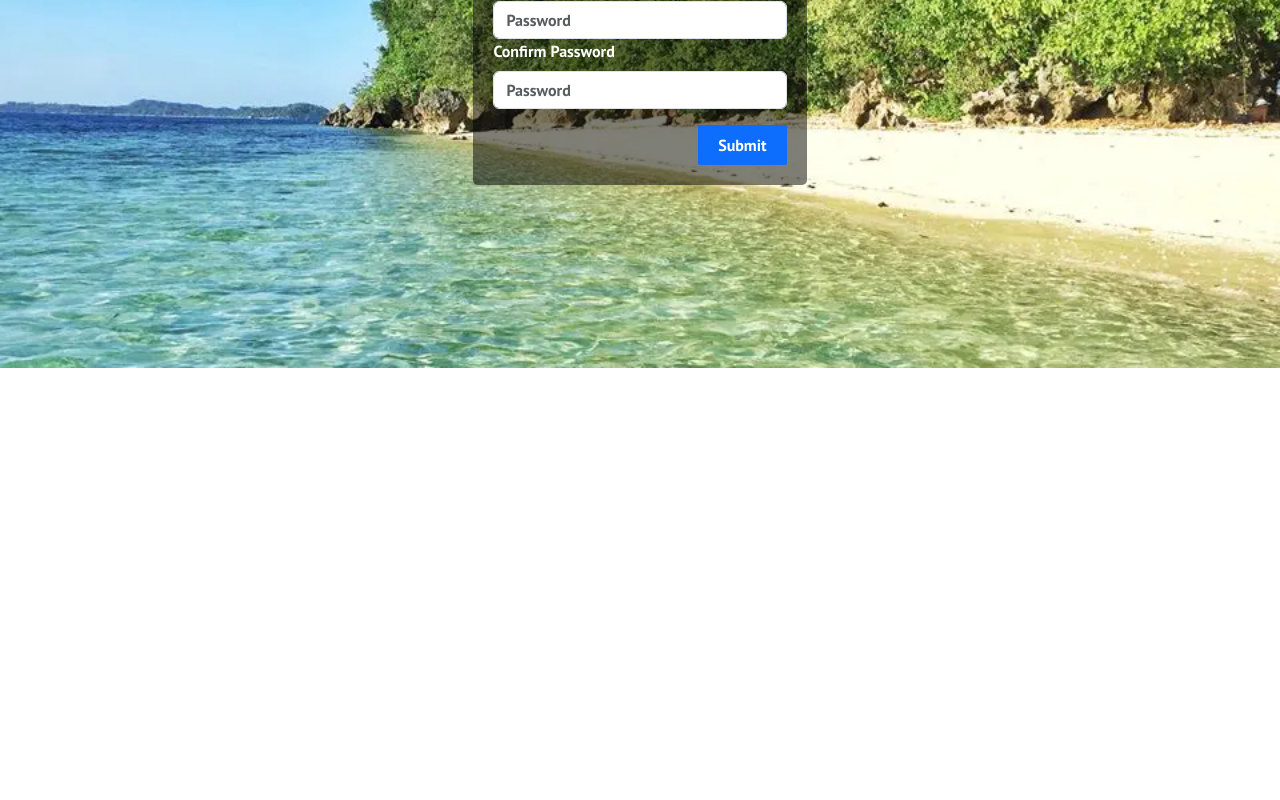
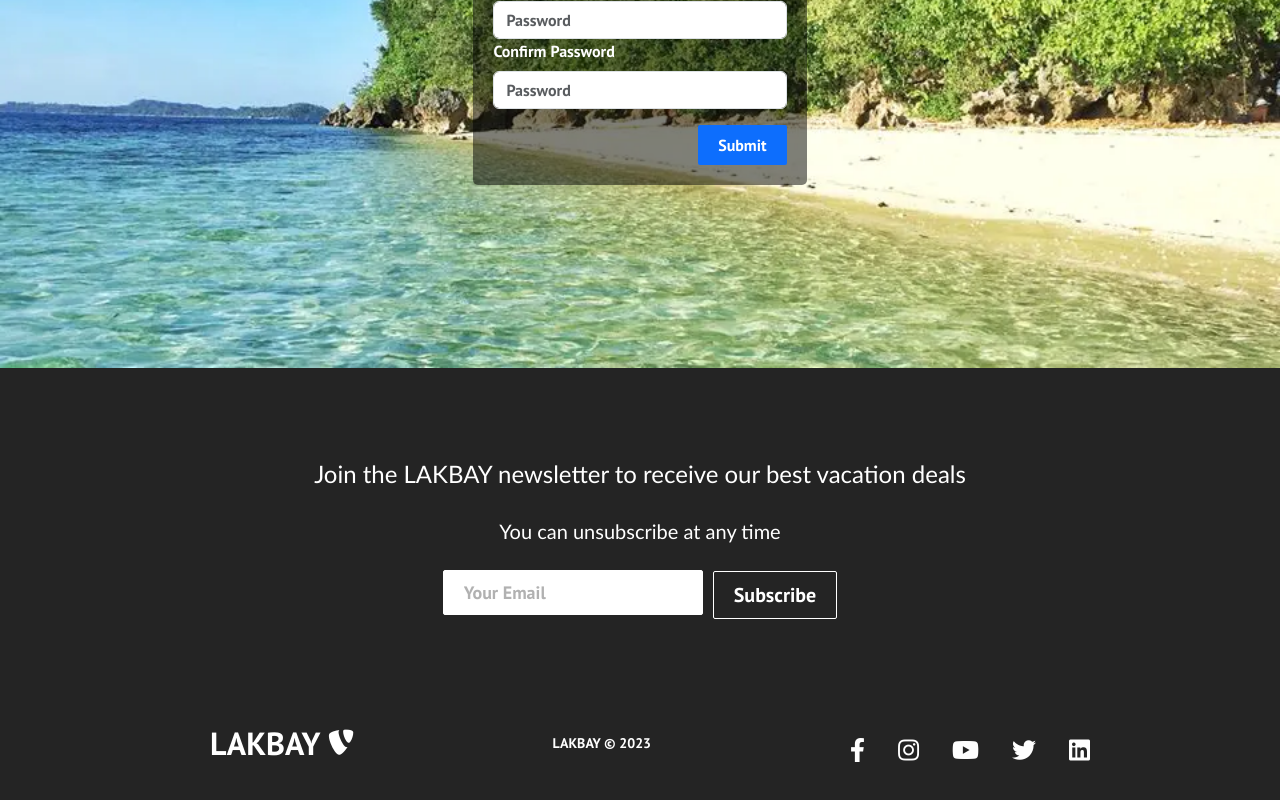
Before and after one commit to jcac8947/qcprovince, a React (Create React App) app: page /sign-up in a window 1280 px wide. Shown: the part 512-1312 px from the top of the page. Before the commit the page ends 880 px from the top, so only its background shows below. Built offline with nearby package versions, Linux system fonts and the light colour scheme.

Commit message:
add footer to pages

```diff
--- a/src/components/Footer.js
+++ b/src/components/Footer.js
@@ -25,9 +25,10 @@ function Footer() {
                     </form>
                 </div>
             </section>
-            <div class='footer-links'>
+
+            {/* <div className='footer-links'>
                 <div className='footer-link-wrapper'>
-                    <div class='footer-link-items'>
+                    <div className='footer-link-items'>
                         <h2>About Us</h2>
                         <Link to='/sign-up'>How it works</Link>
                         <Link to='/'>Testimonials</Link>
@@ -35,7 +36,7 @@ function Footer() {
                         <Link to='/'>Investors</Link>
                         <Link to='/'>Terms of Service</Link>
                     </div>
-                    <div class='footer-link-items'>
+                    <div className='footer-link-items'>
                         <h2>Contact Us</h2>
                         <Link to='/'>Contact</Link>
                         <Link to='/'>Support</Link>
@@ -44,14 +45,14 @@ function Footer() {
                     </div>
                     </div>
                     <div className='footer-link-wrapper'>
-                    <div class='footer-link-items'>
+                    <div className='footer-link-items'>
                         <h2>Videos</h2>
                         <Link to='/'>Submit Video</Link>
                         <Link to='/'>Ambassadors</Link>
                         <Link to='/'>Agency</Link>
                         <Link to='/'>Influencer</Link>
                     </div>
-                    <div class='footer-link-items'>
+                    <div className='footer-link-items'>
                         <h2>Social Media</h2>
                         <Link to='/'>Instagram</Link>
                         <Link to='/'>Facebook</Link>
@@ -59,31 +60,32 @@ function Footer() {
                         <Link to='/'>Twitter</Link>
                     </div>
                 </div>
-            </div>
-            <section class='social-media'>
-                <div class='social-media-wrap'>
-                    <div class='footer-logo'>
+            </div>  */}
+
+            <section className='social-media'>
+                <div className='social-media-wrap'>
+                    <div className='footer-logo'>
                         <Link to='/' className='social-logo'>
                             LAKBAY
-                            <i class='fab fa-typo3' />
+                            <i className='fab fa-typo3' />
                         </Link>
                     </div>
-                    <small class='website-rights'>LAKBAY © 2023</small>
-                    <div class='social-icons'>
-                        <Link class='social-icon-link facebook' to='/' target='_blank' arial-label='Facebook'>
-                            <i class='fab fa-facebook-f' />
+                    <small className='website-rights'>LAKBAY © 2023</small>
+                    <div className='social-icons'>
+                        <Link className='social-icon-link facebook' to='/' target='_blank' arial-label='Facebook'>
+                            <i className='fab fa-facebook-f' />
                         </Link>
-                        <Link class='social-icon-link instagram' to='/' target='_blank' arial-label='Instagram'>
-                            <i class='fab fa-instagram' />
+                        <Link className='social-icon-link instagram' to='/' target='_blank' arial-label='Instagram'>
+                            <i className='fab fa-instagram' />
                         </Link>
-                        <Link class='social-icon-link youtube' to='/' target='_blank' arial-label='Youtube'>
-                            <i class='fab fa-youtube' />
+                        <Link className='social-icon-link youtube' to='/' target='_blank' arial-label='Youtube'>
+                            <i className='fab fa-youtube' />
                         </Link>
-                        <Link class='social-icon-link twitter' to='/' target='_blank' arial-label='Twitter'>
-                            <i class='fab fa-twitter' />
+                        <Link className='social-icon-link twitter' to='/' target='_blank' arial-label='Twitter'>
+                            <i className='fab fa-twitter' />
                         </Link>
-                        <Link class='social-icon-link linkedin' to='/' target='_blank' arial-label='Linkedin'>
-                            <i class='fab fa-linkedin' />
+                        <Link className='social-icon-link linkedin' to='/' target='_blank' arial-label='Linkedin'>
+                            <i className='fab fa-linkedin' />
                         </Link>
                     </div>
                 </div>
--- a/src/components/pages/Accomodation.js
+++ b/src/components/pages/Accomodation.js
@@ -1,9 +1,13 @@
 import React from 'react';
 import '../../App.css';
 import Navbar from '../Navbar';
+import Footer from '../Footer';
 
 export default function Accomodation() {
   return (
-    <Navbar />
+    <>
+      <Navbar />
+      <Footer />
+    </>
   )
 }
--- a/src/components/pages/Destination.js
+++ b/src/components/pages/Destination.js
@@ -1,9 +1,13 @@
 import React from 'react';
 import '../../App.css';
 import Navbar from '../Navbar';
+import Footer from '../Footer';
 
 export default function Destination() {
   return (
-    <Navbar />
+    <>
+      <Navbar />
+      <Footer />
+    </>
   )
 }
--- a/src/components/pages/SignUp.js
+++ b/src/components/pages/SignUp.js
@@ -3,12 +3,14 @@ import '../../App.css';
 import '../pages/SIgnUp.css'
 import Navbar from '../Navbar';
 import Form from '../Form';
+import Footer from '../Footer';
 
 export default function SignUp() {
   return (
     <>
-    <Navbar />
-    <Form/>
+      <Navbar />
+      <Form/>
+      <Footer />
     </>
   )
 }
```
